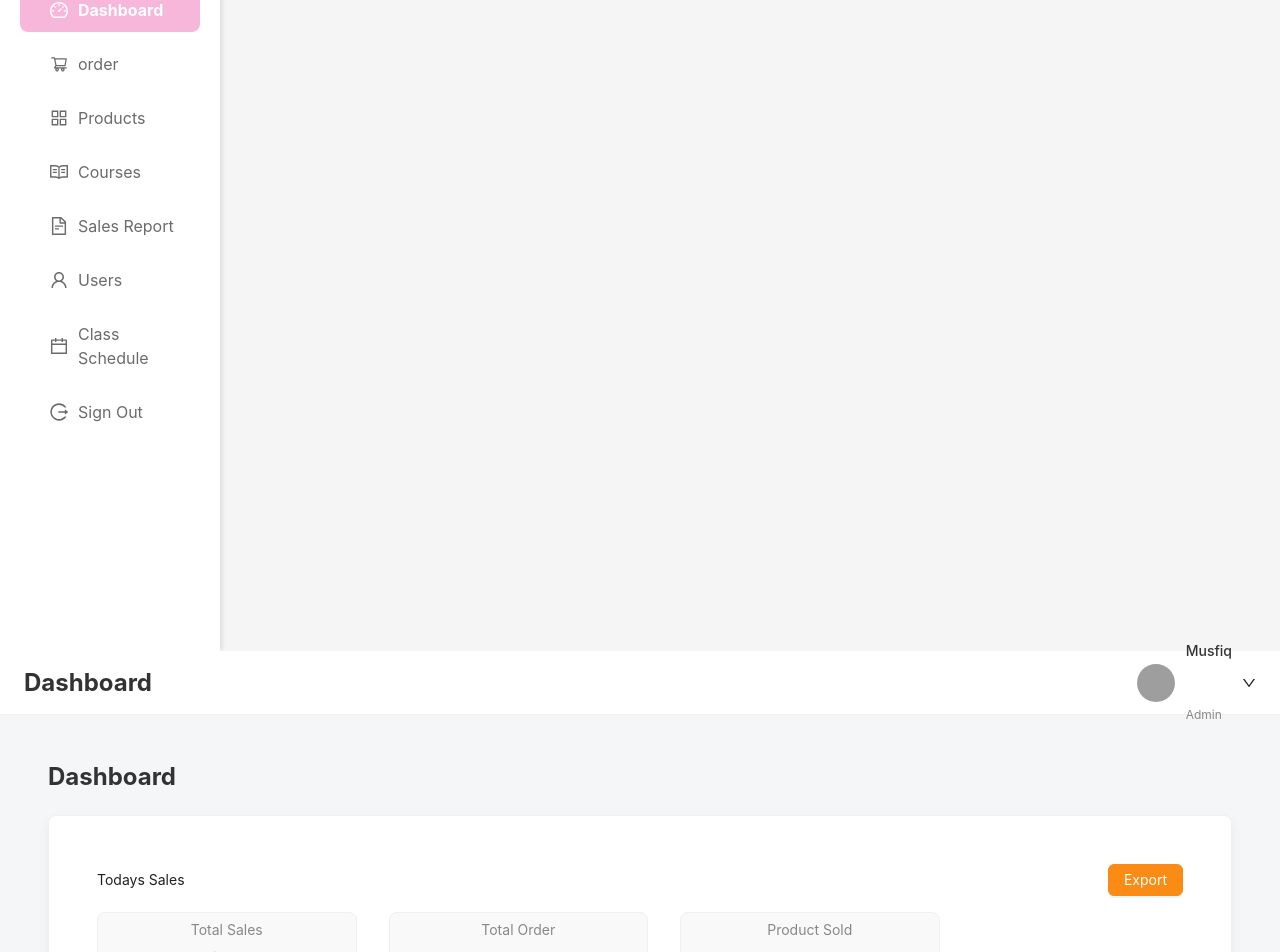
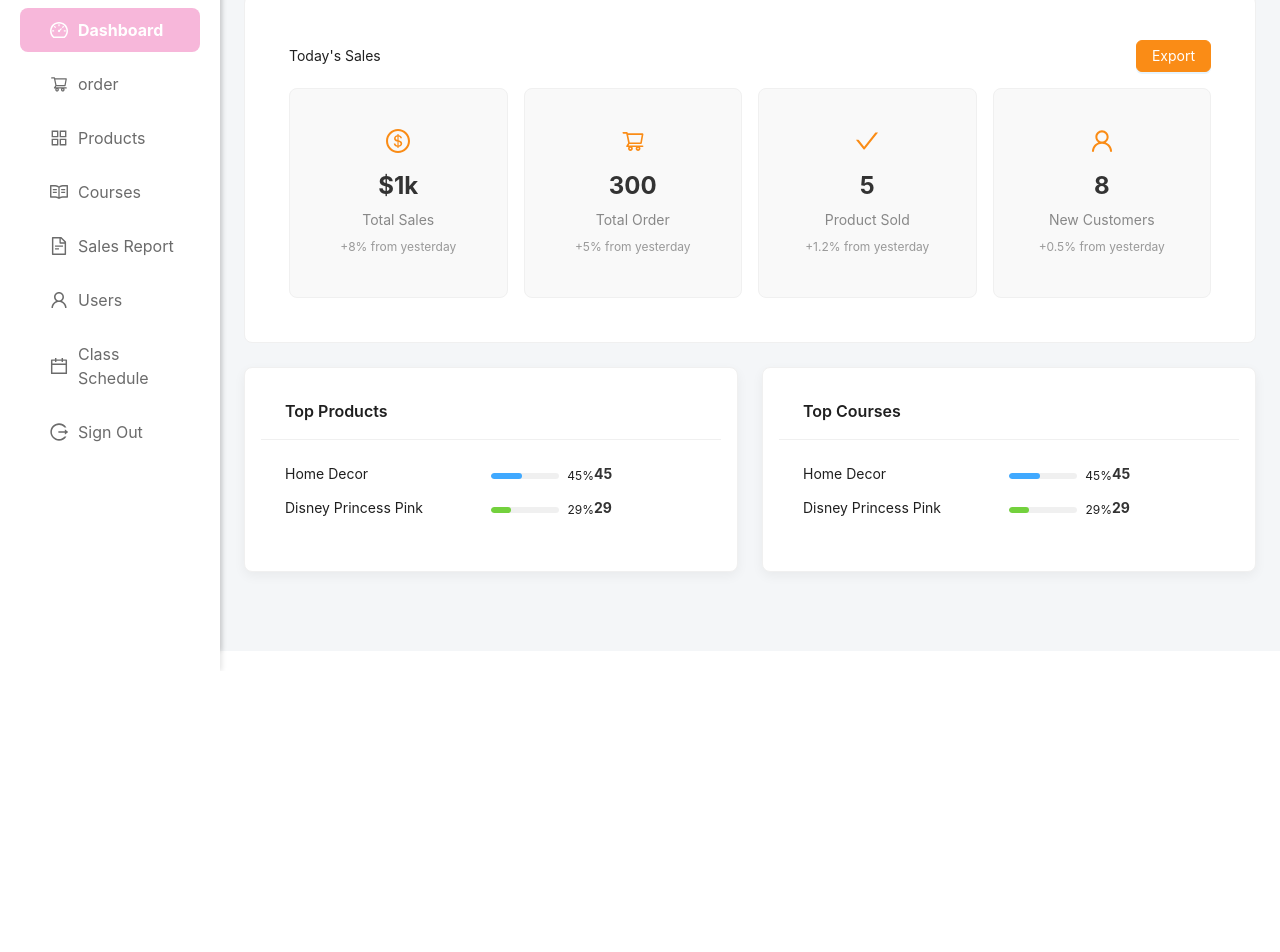
Before and after one commit to Siripoom/i-amp-yoqa-system, a React (Vite) app in the folder front-end/: page /dashboard in a window 1280 px wide. Shown: the part 149-1101 px from the top of the page. After the commit the page ends 820 px from the top, so only its background shows below. Built offline with nearby package versions, Linux system fonts and the light colour scheme; grey boxes are pictures that could not be loaded.

Commit message:
dashboard not compleate

```diff
--- a/front-end/src/AppRouter.jsx
+++ b/front-end/src/AppRouter.jsx
@@ -4,22 +4,15 @@ import {
   Route,
   Navigate,
 } from "react-router-dom";
-import MainLayout from "./components/MainLayout";
-import Dashboard from "./pages/Dashboard";
+import DashboardPage from "./pages/Dashboard";
 
-const AppRouter = () => {
-  return (
+const AppRouter = () => (
   <Router>
     <Routes>
-        <Route element={<MainLayout title="Dashboard" />}>
-          <Route path="/dashboard" element={<Dashboard />} />
-
-          {/* Add other routes as needed */}
-        </Route>
+      <Route path="/dashboard" element={<DashboardPage />} />
       <Route path="*" element={<Navigate to="/dashboard" />} />
     </Routes>
   </Router>
 );
-};
 
 export default AppRouter;
--- a/front-end/src/components/MainLayout.css
+++ /dev/null
@@ -1,13 +0,0 @@
-/* MainLayout.css */
-
-.site-layout {
-  background: #f4f6f8;
-}
-
-.custom-header {
-  position: sticky;
-  top: 0;
-  z-index: 100;
-  background-color: #fff;
-  padding: 0 24px;
-}
--- a/front-end/src/components/MainLayout.jsx
+++ /dev/null
@@ -1,28 +0,0 @@
-import { Layout } from "antd";
-import { Outlet } from "react-router-dom";
-import Sidebar from "./Sidebar";
-import CustomHeader from "./Header";
-import PropTypes from "prop-types";
-import "./MainLayout.css";
-const { Content } = Layout;
-
-const MainLayout = ({ title }) => {
-  return (
-    <Layout style={{ minHeight: "100vh" }}>
-      <Sidebar />
-      <Layout className="site-layout">
-        <CustomHeader title={title} />
-        <Content style={{ padding: "24px", backgroundColor: "#f4f6f8" }}>
-          <Outlet />
-        </Content>
-      </Layout>
-    </Layout>
-  );
-};
-
-// Add prop validation
-MainLayout.propTypes = {
-  title: PropTypes.string.isRequired,
-};
-
-export default MainLayout;
--- a/front-end/src/pages/Dashboard.css
+++ b/front-end/src/pages/Dashboard.css
@@ -1,7 +1,7 @@
 /* Dashboard.css */
 
 .dashboard-content {
-  padding: 20px 24px;
+  padding: 24px;
   background-color: #f4f6f8;
 }
 
@@ -10,14 +10,6 @@
   font-weight: bold;
   color: #333;
   margin-bottom: 20px;
-}
-
-.summary-card {
-  background-color: #fff;
-  border-radius: 8px;
-  padding: 24px;
-  box-shadow: 0px 4px 12px rgba(0, 0, 0, 0.05);
-  margin-bottom: 24px;
 }
 
 .section-header {
@@ -33,9 +25,11 @@
   color: #fff;
 }
 
-.summary-row {
-  display: flex;
-  gap: 16px;
+.summary-card {
+  background-color: #fff;
+  border-radius: 8px;
+  padding: 20px;
+  margin-bottom: 24px;
 }
 
 .summary-item {
@@ -43,29 +37,30 @@
   background: #f9f9f9;
   border-radius: 8px;
   padding: 16px;
-  height: 100px;
-  display: flex;
-  flex-direction: column;
-  justify-content: center;
-  align-items: center;
 }
 
 .summary-item h4 {
-  font-size: 14px;
-  color: #888;
-  margin-bottom: 4px;
+  font-size: 24px;
+  font-weight: bold;
+  color: #333;
+  margin: 4px 0;
 }
 
 .summary-item p {
-  font-size: 24px;
-  font-weight: bold;
-  color: #333;
-  margin: 0;
+  font-size: 14px;
+  color: #888;
+  margin: 4px 0;
 }
 
-.summary-item span {
+.summary-change {
   font-size: 12px;
   color: #999;
+}
+
+.summary-icon {
+  font-size: 24px;
+  color: #fa8c16;
+  margin-bottom: 10px;
 }
 
 .top-sections {
@@ -78,3 +73,15 @@
   padding: 16px;
   box-shadow: 0px 4px 12px rgba(0, 0, 0, 0.05);
 }
+
+.top-item {
+  display: flex;
+  justify-content: space-between;
+  align-items: center;
+  margin-bottom: 12px;
+}
+
+.top-item .top-sales {
+  font-weight: bold;
+  color: #333;
+}
--- a/front-end/src/pages/Dashboard.jsx
+++ b/front-end/src/pages/Dashboard.jsx
@@ -1,48 +1,74 @@
-import { Layout, Row, Col, Card, Button } from "antd";
+import { Layout, Row, Col, Card, Button, Progress } from "antd";
+import {
+  DollarOutlined,
+  ShoppingCartOutlined,
+  CheckOutlined,
+  UserOutlined,
+} from "@ant-design/icons";
 import "./Dashboard.css";
+import Sidebar from "../components/Sidebar";
+import "../components/Sidebar.css";
+import Header from "../components/Header";
+import "../components/Header.css";
 
-const { Content } = Layout;
+const { Sider, Content } = Layout;
 
-const Dashboard = () => {
+const DashboardPage = () => {
   return (
-    <Content className="dashboard-content">
+    <Layout style={{ minHeight: "100vh" }}>
+      {/* Sidebar */}
+      <Sider width={220} className="sidebar">
+        <Sidebar />
+      </Sider>
+
+      {/* Main Content Area */}
+      <Layout>
+        {/* Header */}
+        <Header />
+
+        {/* Dashboard Content */}
+        <Content style={{ padding: "24px", backgroundColor: "#f4f6f8" }}>
           <h2 className="dashboard-title">Dashboard</h2>
 
           {/* Today's Sales Summary */}
           <Card className="summary-card">
             <div className="section-header">
-          <h3>Todays Sales</h3>
+              <h3>Today&apos;s Sales</h3>
               <Button type="primary" className="export-button">
                 Export
               </Button>
             </div>
-        <Row gutter={[16, 16]} className="summary-row">
+            <Row gutter={16}>
               <Col span={6}>
                 <Card className="summary-item" hoverable>
-              <h4>Total Sales</h4>
-              <p>$1k</p>
-              <span>+8% from yesterday</span>
+                  <DollarOutlined className="summary-icon" />
+                  <h4>$1k</h4>
+                  <p>Total Sales</p>
+                  <span className="summary-change">+8% from yesterday</span>
                 </Card>
               </Col>
               <Col span={6}>
                 <Card className="summary-item" hoverable>
-              <h4>Total Order</h4>
-              <p>300</p>
-              <span>+5% from yesterday</span>
+                  <ShoppingCartOutlined className="summary-icon" />
+                  <h4>300</h4>
+                  <p>Total Order</p>
+                  <span className="summary-change">+5% from yesterday</span>
                 </Card>
               </Col>
               <Col span={6}>
                 <Card className="summary-item" hoverable>
-              <h4>Product Sold</h4>
-              <p>5</p>
-              <span>+1.2% from yesterday</span>
+                  <CheckOutlined className="summary-icon" />
+                  <h4>5</h4>
+                  <p>Product Sold</p>
+                  <span className="summary-change">+1.2% from yesterday</span>
                 </Card>
               </Col>
               <Col span={6}>
                 <Card className="summary-item" hoverable>
-              <h4>New Customers</h4>
-              <p>8</p>
-              <span>+0.5% from yesterday</span>
+                  <UserOutlined className="summary-icon" />
+                  <h4>8</h4>
+                  <p>New Customers</p>
+                  <span className="summary-change">+0.5% from yesterday</span>
                 </Card>
               </Col>
             </Row>
@@ -52,17 +78,55 @@ const Dashboard = () => {
           <Row gutter={24} className="top-sections">
             <Col span={12}>
               <Card title="Top Products" className="top-section-card">
-            <p>Placeholder for Top Products</p>
+                <Row className="top-item">
+                  <Col span={12}>Home Decor</Col>
+                  <Col span={6}>
+                    <Progress percent={45} size="small" strokeColor="#40A9FF" />
+                  </Col>
+                  <Col span={6} className="top-sales">
+                    45
+                  </Col>
+                </Row>
+                <Row className="top-item">
+                  <Col span={12}>Disney Princess Pink</Col>
+                  <Col span={6}>
+                    <Progress percent={29} size="small" strokeColor="#73D13D" />
+                  </Col>
+                  <Col span={6} className="top-sales">
+                    29
+                  </Col>
+                </Row>
+                {/* Add more products as needed */}
               </Card>
             </Col>
             <Col span={12}>
               <Card title="Top Courses" className="top-section-card">
-            <p>Placeholder for Top Courses</p>
+                <Row className="top-item">
+                  <Col span={12}>Home Decor</Col>
+                  <Col span={6}>
+                    <Progress percent={45} size="small" strokeColor="#40A9FF" />
+                  </Col>
+                  <Col span={6} className="top-sales">
+                    45
+                  </Col>
+                </Row>
+                <Row className="top-item">
+                  <Col span={12}>Disney Princess Pink</Col>
+                  <Col span={6}>
+                    <Progress percent={29} size="small" strokeColor="#73D13D" />
+                  </Col>
+                  <Col span={6} className="top-sales">
+                    29
+                  </Col>
+                </Row>
+                {/* Add more courses as needed */}
               </Card>
             </Col>
           </Row>
         </Content>
+      </Layout>
+    </Layout>
   );
 };
 
-export default Dashboard;
+export default DashboardPage;
```
Lines whose indentation alone changed are shown as unchanged.
